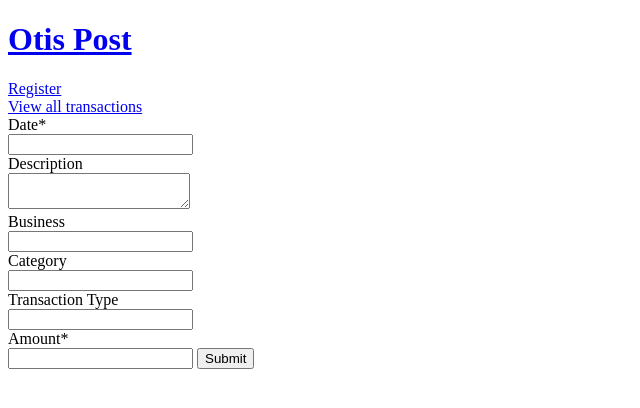
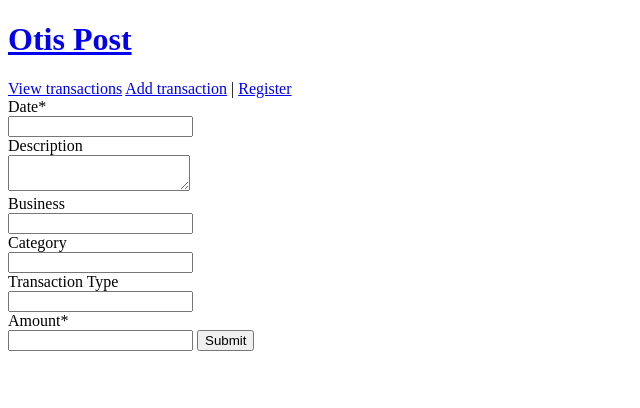
Before and after one commit to mattlean/project-owl, a Python web app: template templates/addtrans.html in a window 1280 px wide. Shown: the top 408 px of the page, without its empty margins (0-640 px from the left). Run offline with Jinja, Linux system fonts and the light colour scheme; the template is opened without the code that fills it, so the values that code supplies are empty.

Commit message:
Fixed registration password bug

```diff
--- a/auth.py
+++ b/auth.py
@@ -2,6 +2,7 @@ from google.appengine.ext import db
 from handler import Handler
 from string import letters
 import hashlib
+import logging
 import random
 import re
 
@@ -51,7 +52,6 @@ class RegHandler(Handler):
         return username and USER_RE.match(username)
 
     def valid_password(self, password):
-        logging.debug("YES")
         PASS_RE = re.compile(r"^.{3,20}$")
         return password and PASS_RE.match(password)
 
@@ -77,6 +77,7 @@ class Register(RegHandler):
 
         if not self.valid_password(self.password):
             params["error_password"] = "Invalid password!"
+            have_error = True
         elif self.password != self.verify:
             params["error_verify"] = "Your passwords didn't match!"
             have_error = True
--- a/templates/addtrans.html
+++ b/templates/addtrans.html
@@ -2,8 +2,6 @@
 
 {% block content %}
 <div id="transForm">
-    <a href="finance">View all transactions</a>
-
     <div class="error">{{error}}</div>
 
     <form method="post">
--- a/templates/base.html
+++ b/templates/base.html
@@ -9,6 +9,9 @@
 	<body>
 		<h1><a href="/">Otis Post</a></h1>
 		<div id="navigation">
+		    <a href="finance">View transactions</a>
+		    <a href="addtrans">Add transaction</a>
+		    <span>|</span>
 		    <a href="/register">Register</a>
 		</div>
 		<div id="content">
--- a/templates/finance.html
+++ b/templates/finance.html
@@ -2,8 +2,6 @@
 
 {% block content %}
 <div id="transTable">
-    <a href="addtrans">Add transaction</a>
-
     <table>
         <thead>
             <tr>
```
